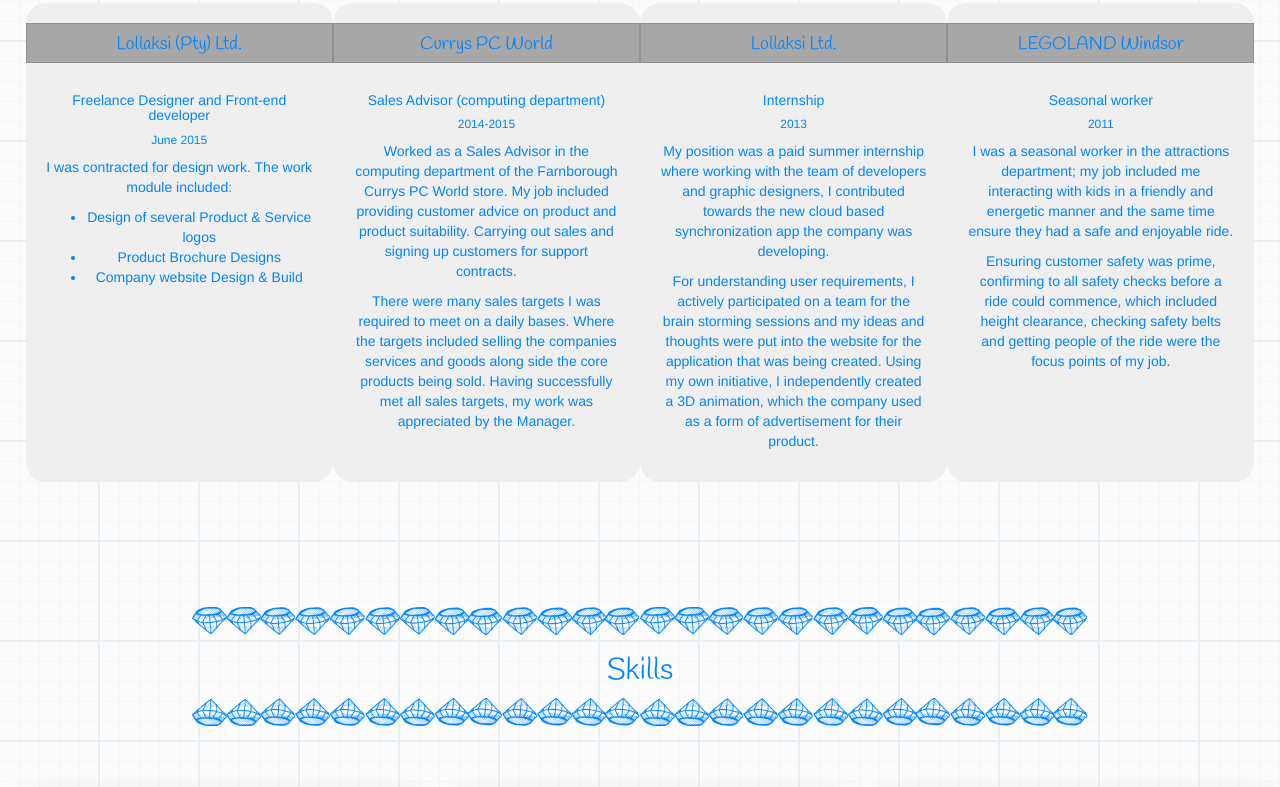
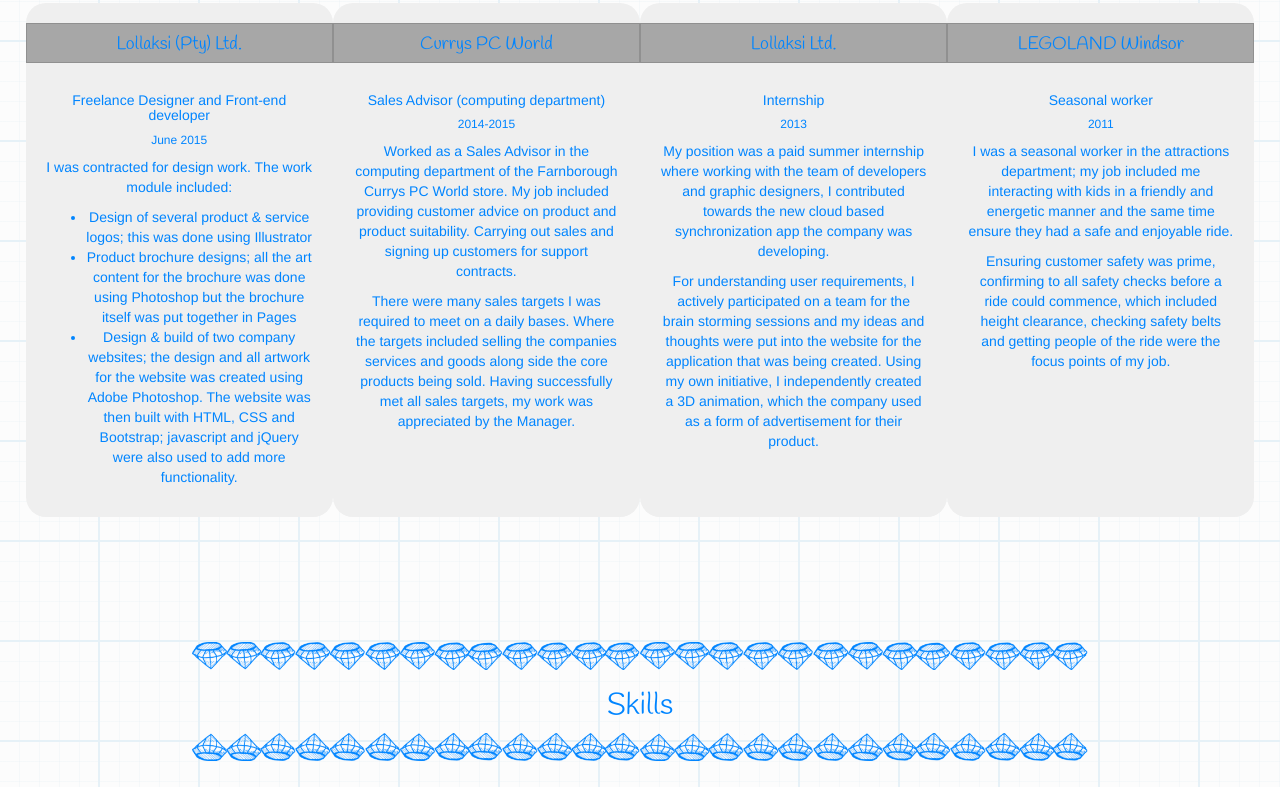
Before and after one commit to IshitaKarnam/IshitaKarnam.github.io, a plain HTML site: page index.html in a window 1280 px wide. Shown: the part 1858-2645 px from the top of the page. Drawn offline with nearby package versions, Linux system fonts and the light colour scheme.

Commit message:
Update index.html

```diff
--- a/index.html
+++ b/index.html
@@ -32,7 +32,7 @@
 						<div class="mainbg">
 							<!--<img src="images/main.jpg" class="img-responsive main">-->
 							<h1 class="text-center">Ishita Karnam</h1>
-							<p class="text-center">"I am a hardworking, confident and creative individual. My ability to adapt and pick up new skills swiftly has helped me, to confidently execute any new task assigned.  As a team member, I fit well within all groups because of my friendly and polite nature. I have been laureled for my work execution under pressure, gaining appreciation for my work ethics under tight time-lines and busy environments. My love and enthusiasm for technology makes it easy for me to learn any piece of software or technology."</p>
+							<p class="text-center">"I am a hardworking, confident and creative individual who specialises in designing elegant application with software like Adobe Photoshop, Illustrator and InVision. Any new software is easy for me to pick up due to my love and enthusiasm for technology. I also have a very polite and friendly nature making me an excellent addition to any team."</p>
 						</div>
 					</div>
 				</div>
@@ -159,9 +159,9 @@
 									<h6>June 2015</h6>
 									<p>I was contracted for design work. The work module included:</p>
 										<ul>
-											<li>Design of several Product & Service logos</li>
-											<li>Product Brochure Designs</li>
-											<li>Company website Design & Build</li>
+											<li>Design of several product & service logos; this was done using Illustrator</li>
+											<li>Product brochure designs; all the art content for the brochure was done using Photoshop but the brochure itself was put together in Pages</li>
+											<li>Design & build of two company websites; the design and  all artwork for the website was created using Adobe Photoshop. The website was then built with HTML, CSS and Bootstrap; javascript and jQuery were also used to add more functionality.</li>
 										</ul>
 									</div>
 								</div>
```
